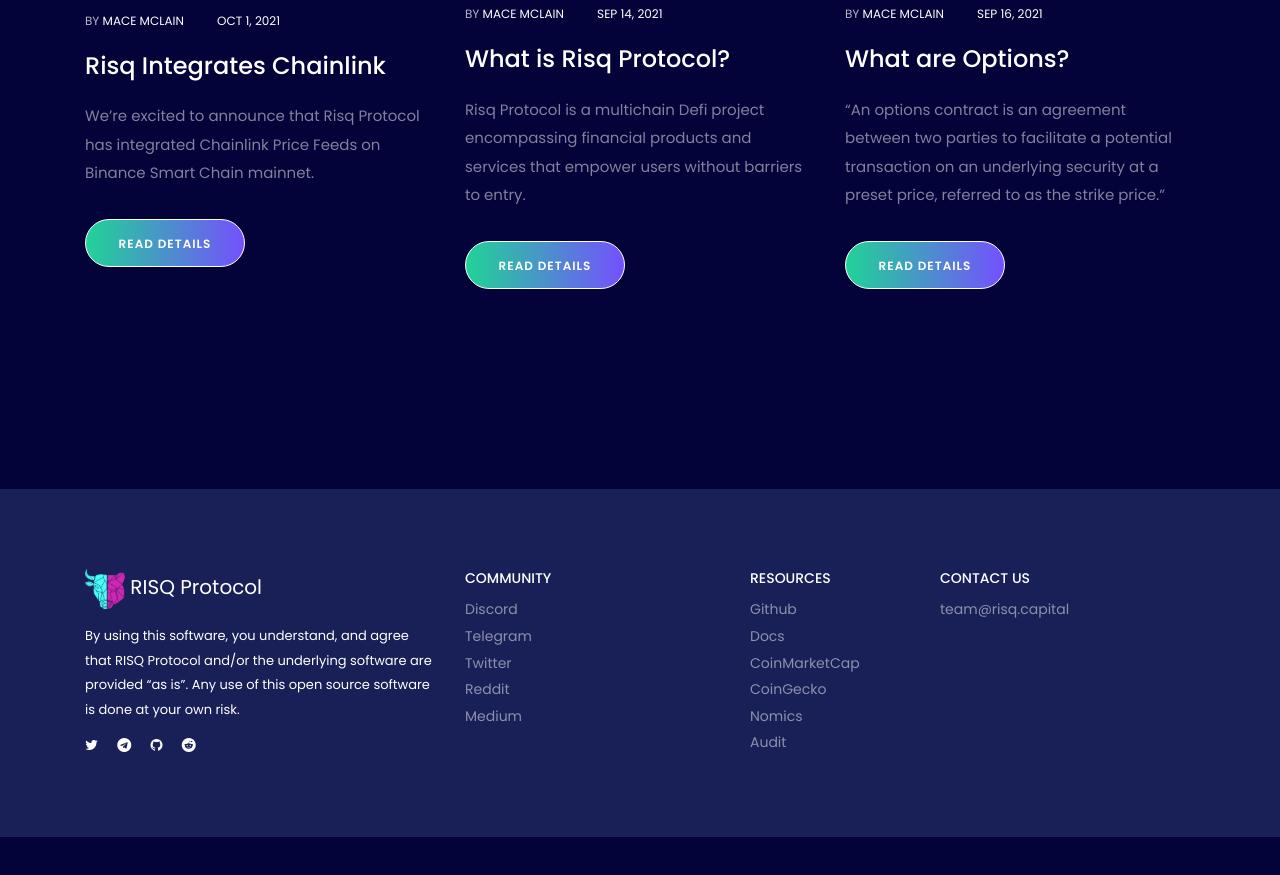
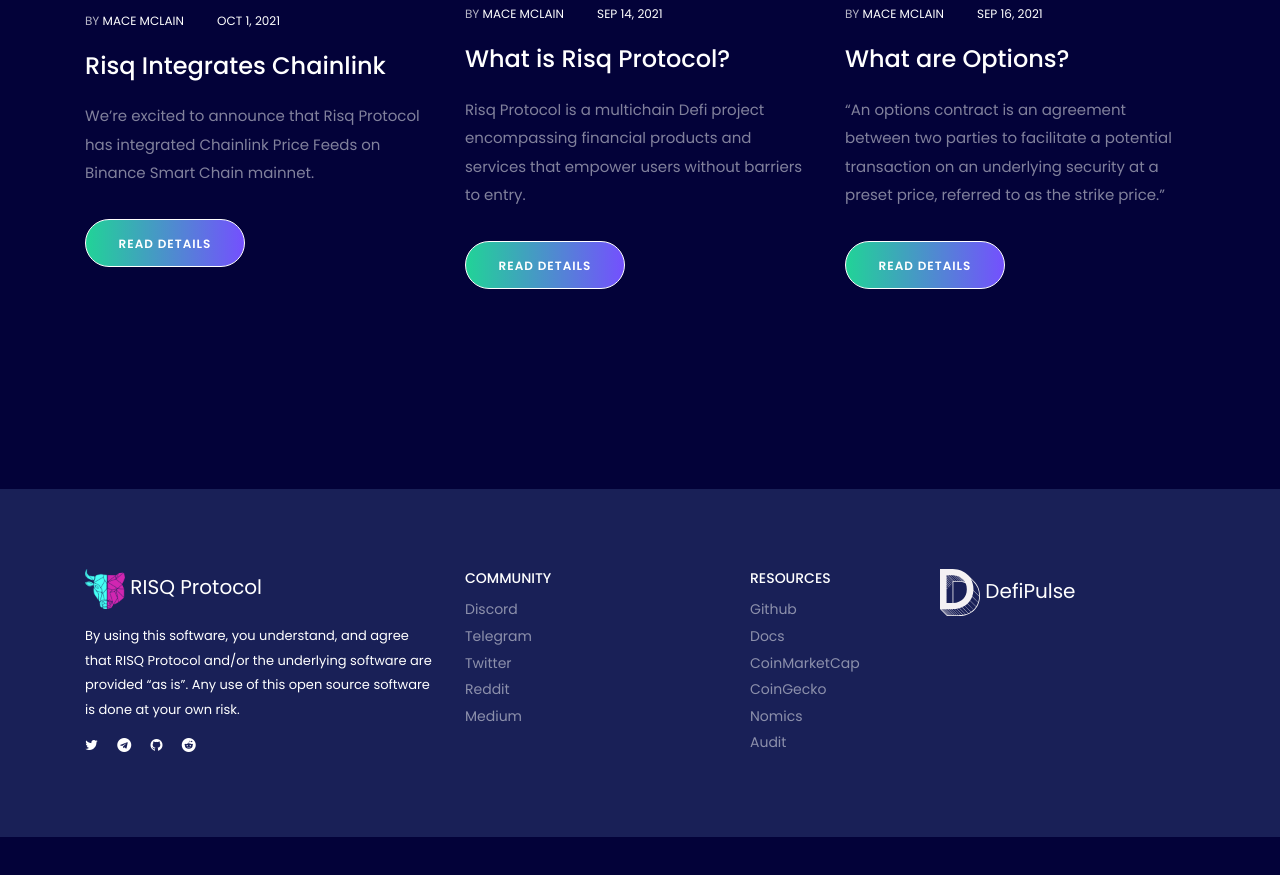
Before and after one commit to risqprotocol/risqprotocol.github.io, a plain HTML site: page index.html in a window 1280 px wide. Shown: the part 8076-8951 px from the top of the page. Drawn offline with Linux system fonts and the light colour scheme.

Commit message:
defipulse

```diff
--- a/index.html
+++ b/index.html
@@ -912,10 +912,8 @@
                     <div class="col-12 col-lg-3 col-md-6 ">
                         <div class="contact_info_area d-sm-flex justify-content-between">
                             <!-- Content Info -->
-                            <div class="contact_info mt-s text-center fadeInUp" data-wow-delay="0.4s">
-                                <h5>CONTACT US</h5>
-                                <p>team@risq.capital</p>
-
+                            <div class="footer-logo">
+                                <a href="https://defipulse.com"><img src="img/svg/DFP D logo.svg" alt="defipulse"> DefiPulse</a>
                             </div>
                         </div>
                     </div>
```
Also changed, not shown: img/svg/DFP D logo.svg (added), img/svg/DP_Logo.svg (added).
